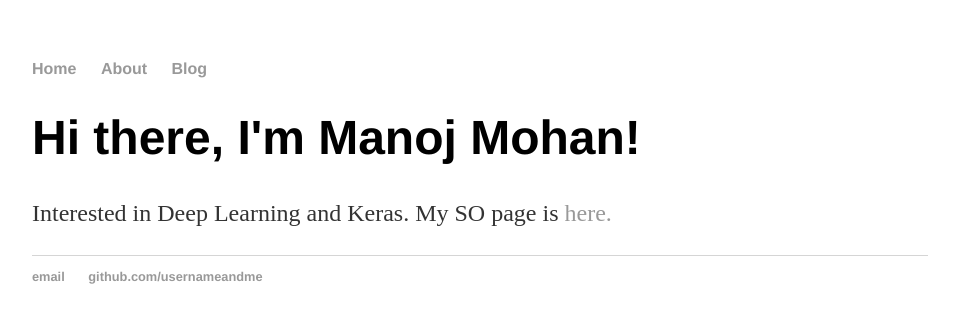
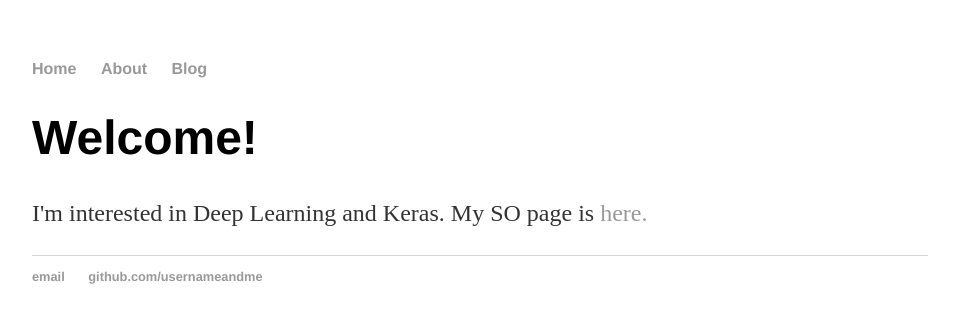
Before and after one commit to mkmohangb/usernameandme.github.io, a Jekyll site: the page built from index.html, in a window 1280 px wide. Shown: the top 323 px of the page, without its empty margins (160-1119 px from the left). Built offline with Jekyll 4.4.1, drawn with Linux system fonts in a browser that asks for light colours.

Commit message:
Update index.html

```diff
--- a/index.html
+++ b/index.html
@@ -3,6 +3,6 @@ layout: default
 title: Manoj Mohan
 ---
 <div class="blurb">
-     <h1>Hi there, I'm Manoj Mohan!</h1>
-     <p>Interested in Deep Learning and Keras. My SO page is <a href="https://stackoverflow.com/users/5597718/manoj-mohan">here.</a></p>
+     <h1>Welcome!</h1>
+     <p>I'm interested in Deep Learning and Keras. My SO page is <a href="https://stackoverflow.com/users/5597718/manoj-mohan">here.</a></p>
 </div><!-- /.blurb -->
```
